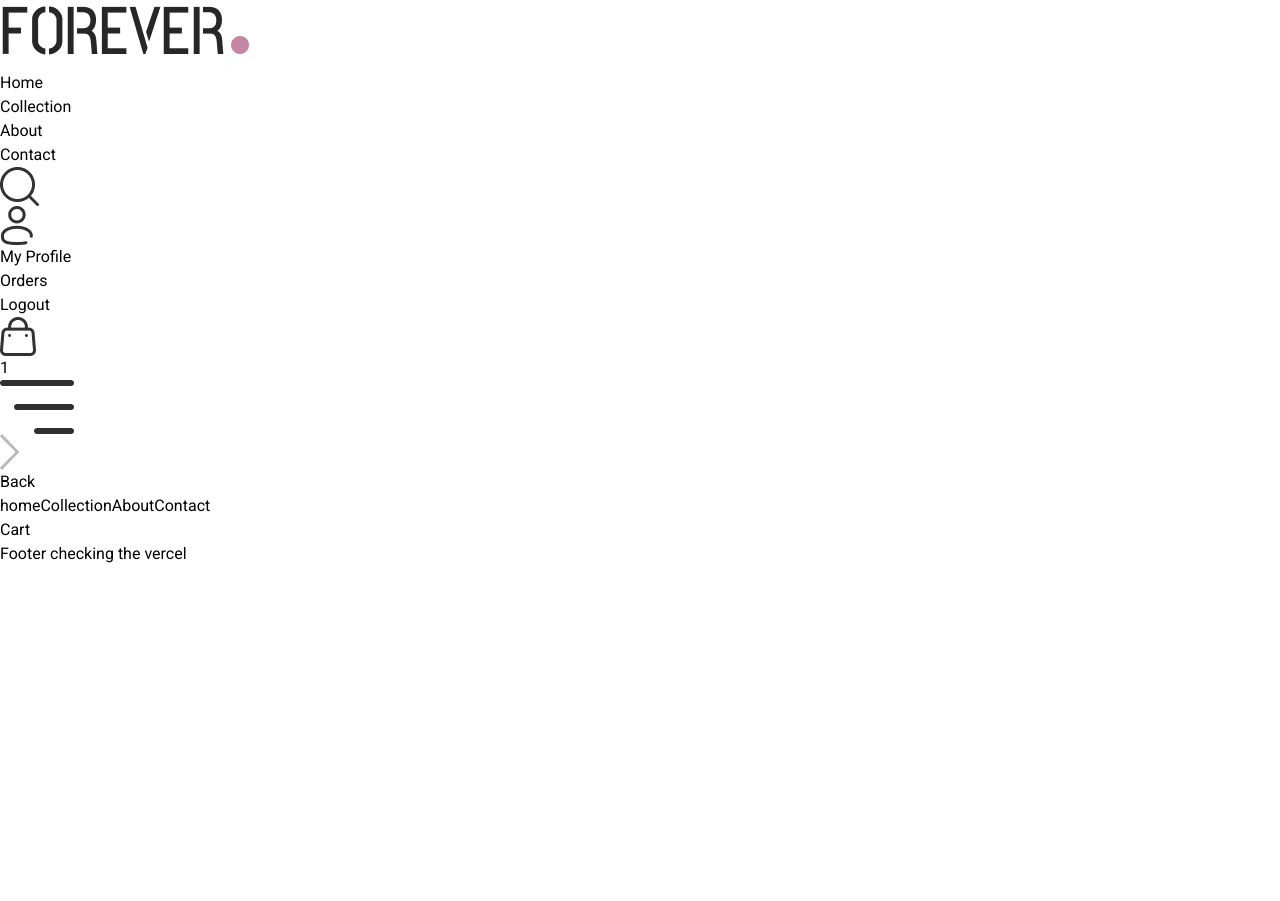
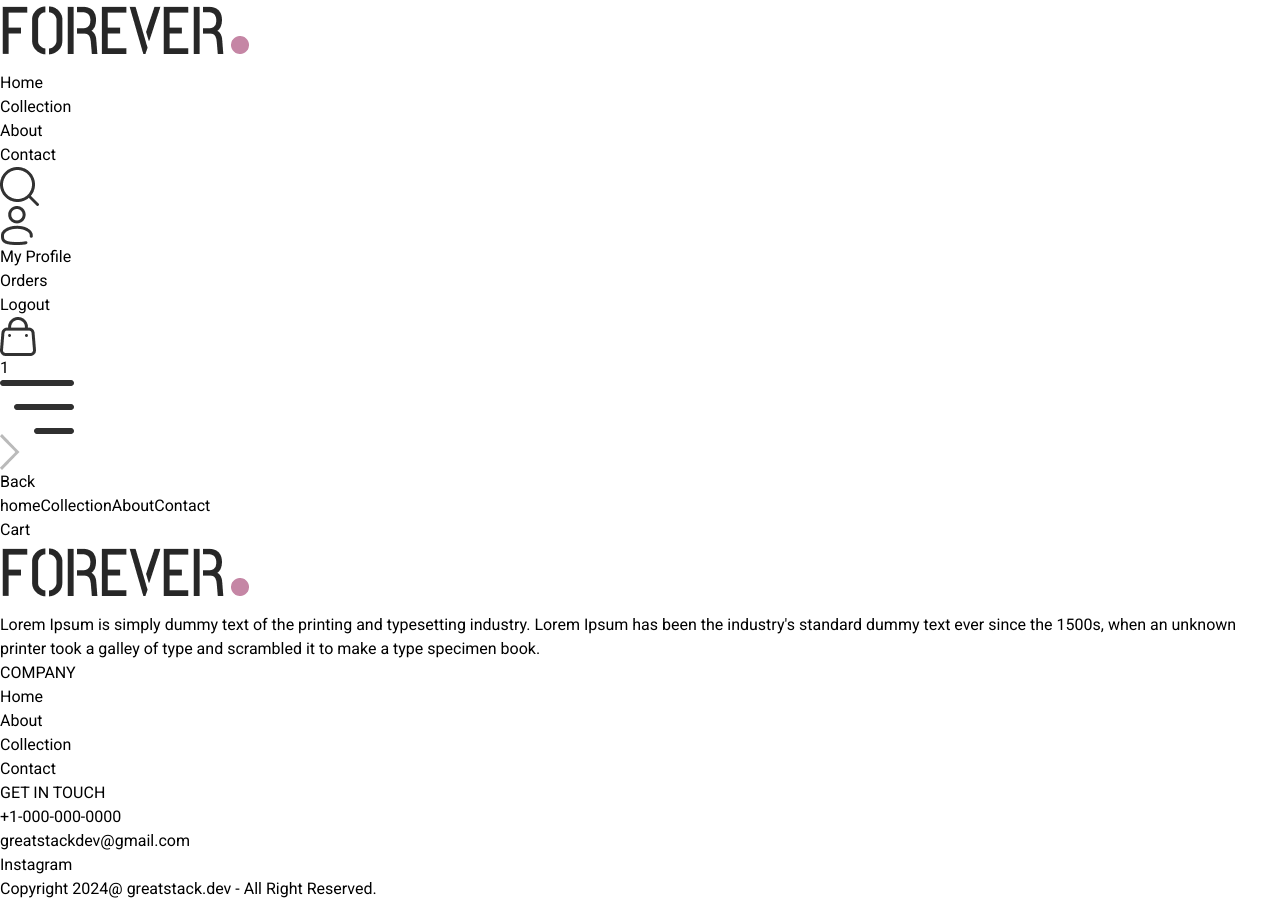
Before and after one commit to JobairIslam/buysmart-ecommerce-mern, a React (Vite) app in the folder frontend/: page /cart in a window 1280 px wide. Before the commit the page ends 800 px from the top, so only its background shows below. Built offline with nearby package versions, Linux system fonts and the light colour scheme.

Commit message:
home page done

```diff
--- /dev/null
+++ b/frontend/src/components/BestSeller.jsx
@@ -0,0 +1,36 @@
+import React, { useContext, useEffect, useState } from 'react'
+import { ShopContext } from '../context/ShopContext'
+import { products } from '../assets/assets'
+import Title from './Title'
+import ProductItem from './ProductItem'
+
+const BestSeller = () => {
+    const {products} = useContext(ShopContext)
+    const [bestSeller,setBestSeller] = useState([])
+
+    useEffect(()=>{
+        const bestProduct = products.filter((item)=>{
+            return item.bestseller
+        })
+        setBestSeller(bestProduct.slice(0,5))
+    },[])
+  return (
+    <div className="w-full bg-white my-8 md:my-20">
+            <div className="max-w-7xl mx-auto px-4 sm:px-6 lg:px-8">
+                <Title title={"Best"} subtitle={"Seller"} paragraph={"Step into the season with our freshest arrivals! From trendsetting fashion and cutting"} />
+                {/* rendaring products */}
+                <div className='my-10 grid grid-cols-2 md:grid-cols-3 lg:grid-cols-5 gap-4 gap-y-6'>
+                    {
+                        bestSeller.map((item,index)=>(
+                            <ProductItem key={index} price={item.price} id={item._id} image={item.image} name={item.name}/>
+                        ))
+                    }
+                </div>
+
+
+            </div>
+        </div>
+  )
+}
+
+export default BestSeller
--- a/frontend/src/components/Footer.jsx
+++ b/frontend/src/components/Footer.jsx
@@ -1,10 +1,50 @@
 import React from 'react'
+import { assets } from '../assets/assets'
+import { Link } from 'react-router-dom'
 
 const Footer = () => {
   return (
     <div className="w-full bg-white">
-      <div className="max-w-7xl mx-auto px-4 sm:px-6 lg:px-8">
-        <div>Footer checking the vercel</div>
+      <div className="max-w-7xl mx-auto px-4 sm:px-6 lg:px-8 py-12">
+        <div className="flex flex-col md:flex-row justify-between border-b border-gray-200 pb-8">
+          {/* Left Section: Logo and Description */}
+          <div className="mb-8 md:mb-0 md:w-1/3">
+            <img className='w-32 pb-6' src={assets.logo} alt="" />
+            <p className="text-gray-600 text-sm leading-relaxed">
+              Lorem Ipsum is simply dummy text of the printing and typesetting
+              industry. Lorem Ipsum has been the industry's standard dummy
+              text ever since the 1500s, when an unknown printer took a galley
+              of type and scrambled it to make a type specimen book.
+            </p>
+          </div>
+
+          {/* Middle Section: Company Links */}
+          <div className="mb-8 md:mb-0 md:w-1/4">
+            <div className="text-lg font-semibold text-gray-800 mb-4">COMPANY</div>
+            <ul className="space-y-2 text-gray-600 text-sm">
+              <li><Link to="/" className='hover:underline'>Home</Link></li>
+              <li><Link to="/about" className='hover:underline'>About</Link></li>
+              <li><Link to="/collection" className='hover:underline'>Collection</Link></li>
+              <li><Link to="/contact" className='hover:underline'>Contact</Link></li>
+
+            </ul>
+          </div>
+
+          {/* Right Section: Get In Touch */}
+          <div className="md:w-1/4">
+            <div className="text-lg font-semibold text-gray-800 mb-4">GET IN TOUCH</div>
+            <div className="space-y-2 text-gray-600 text-sm">
+              <div>+1-000-000-0000</div>
+              <div>greatstackdev@gmail.com</div>
+              <div>Instagram</div> {/* This could be a link or just text based on the SS */}
+            </div>
+          </div>
+        </div>
+
+        {/* Copyright Line */}
+        <div className="text-center text-gray-500 text-sm mt-8">
+          Copyright 2024@ greatstack.dev - All Right Reserved.
+        </div>
       </div>
     </div>
   )
--- a/frontend/src/components/Navbar.jsx
+++ b/frontend/src/components/Navbar.jsx
@@ -10,7 +10,7 @@ const Navbar = () => {
     <div className="w-full bg-white">
       <div className="max-w-7xl mx-auto px-4 sm:px-6 lg:px-8">
         <div className="flex items-center justify-between py-5 font-bold text-gray-700">
-          <img className="w-36" src={assets.logo} alt="logo" />
+          <Link to='/'><img className="w-36" src={assets.logo} alt="logo" /></Link>
           <ul className="hidden sm:flex gap-5">
             <NavLink to="/" className="flex flex-col items-center">
               <p>Home</p>
--- /dev/null
+++ b/frontend/src/components/NewsLetter.jsx
@@ -0,0 +1,32 @@
+import React from 'react'
+
+const NewsLetter = () => {
+    const onSubmitHandler = (event)=>{
+       event.preventDefault()
+    }
+  return (
+    <div className="w-full bg-white py-10 lg:py-20 flex justify-center items-center">
+      <div className="text-center max-w-2xl px-4">
+        <h2 className="text-xl md:text-2xl lg:text-3xl font-bold text-gray-800 mb-4">
+          Subscribe now & get 20% off
+        </h2>
+        <p className="text-gray-600 mb-8 text-sm md:text-base">
+          Lorem Ipsum is simply dummy text of the printing and typesetting industry.
+        </p>
+        <form onSubmit={onSubmitHandler} className="flex justify-center">
+          <input
+            required
+            type="email"
+            placeholder="Your email address"
+            className="px-4 py-2  border border-gray-300 rounded-l-md focus:outline-none focus:ring-blue-500 focus:border-blue-500 w-full md:w-auto flex-grow"
+          />
+          <button type='submit' className="px-6 py-2 bg-black text-white font-semibold rounded-r-md hover:bg-gray-800 focus:outline-none">
+            SUBSCRIBE
+          </button>
+        </form>
+      </div>
+    </div>
+  )
+}
+
+export default NewsLetter
--- /dev/null
+++ b/frontend/src/components/OurPolicy.jsx
@@ -0,0 +1,44 @@
+import React from 'react'
+import { assets } from '../assets/assets'
+
+
+const OurPolicy = () => {
+    return (
+        <div className="w-full bg-white">
+            <div className="max-w-7xl my-10 lg:my-[100px] mx-auto px-4 sm:px-6 lg:px-8">
+                <div className="flex flex-col md:flex-row justify-around items-center text-center"> {/* Flex container, vertical on small, horizontal on medium+ */}
+
+                    {/* Easy Exchange Policy */}
+                    <div className="flex flex-col items-center mb-6 md:mb-0"> {/* Column layout, add margin bottom on small screens */}
+                        {/* Replace with actual icon component */}
+                        {/* <ExchangeIcon className="w-12 h-12 mb-4" /> */}
+                        <img className='w-12 h-12 mb-4' src={assets.exchange_icon} alt="" /> {/* Placeholder */}
+                        <h3 className="text-lg font-semibold mb-2">Easy Exchange Policy</h3>
+                        <p className="text-gray-600">We offer hassle free exchange policy</p>
+                    </div>
+
+                    {/* 7 Days Return Policy */}
+                    <div className="flex flex-col items-center mb-6 md:mb-0"> {/* Column layout, add margin bottom on small screens */}
+                        {/* Replace with actual icon component */}
+                        {/* <ReturnIcon className="w-12 h-12 mb-4" /> */}
+                        <img className='w-12 h-12 mb-4' src={assets.quality_icon} alt="" /> {/* Placeholder */}
+                        <h3 className="text-lg font-semibold mb-2">7 Days Return Policy</h3>
+                        <p className="text-gray-600">We provide 7 days free return policy</p>
+                    </div>
+
+                    {/* Best Customer Support */}
+                    <div className="flex flex-col items-center"> {/* Column layout */}
+                        {/* Replace with actual icon component */}
+                        {/* <SupportIcon className="w-12 h-12 mb-4" /> */}
+                        <img className='w-12 h-12 mb-4' src={assets.support_img} alt="" /> {/* Placeholder */}
+                        <h3 className="text-lg font-semibold mb-2">Best customer support</h3>
+                        <p className="text-gray-600">we provide 24/7 customer support</p>
+                    </div>
+
+                </div>
+            </div>
+        </div>
+    )
+}
+
+export default OurPolicy
--- a/frontend/src/pages/Home.jsx
+++ b/frontend/src/pages/Home.jsx
@@ -1,12 +1,18 @@
 import React from 'react'
 import Hero from '../components/Hero'
 import LatestCollection from '../components/LatestCollection'
+import BestSeller from '../components/BestSeller'
+import OurPolicy from '../components/OurPolicy'
+import NewsLetter from '../components/NewsLetter'
 
 const Home = () => {
   return (
     <div>
       <Hero/>
       <LatestCollection/>
+      <BestSeller/>
+      <OurPolicy/>
+      <NewsLetter/>
     </div>
   )
 }
```
